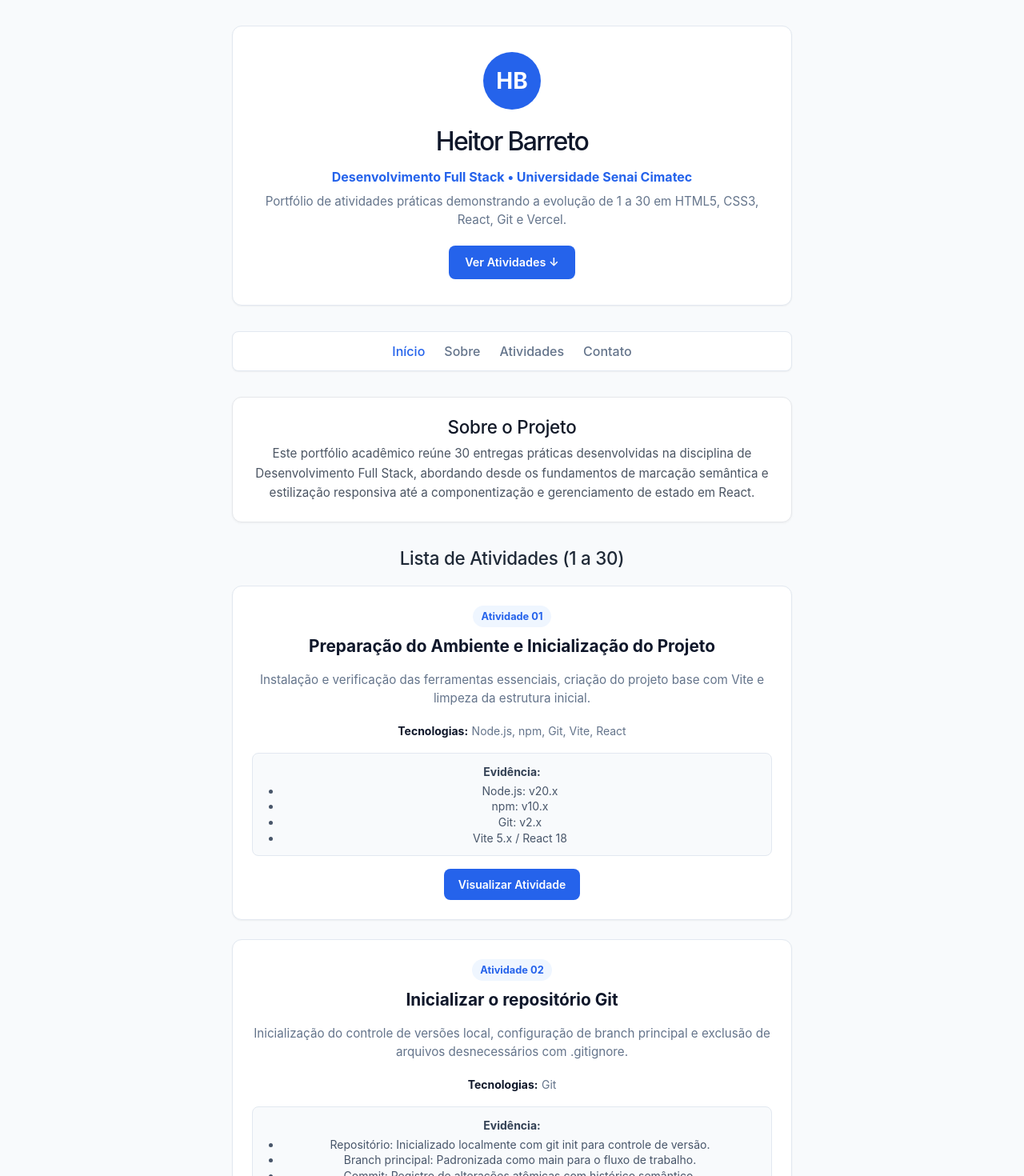
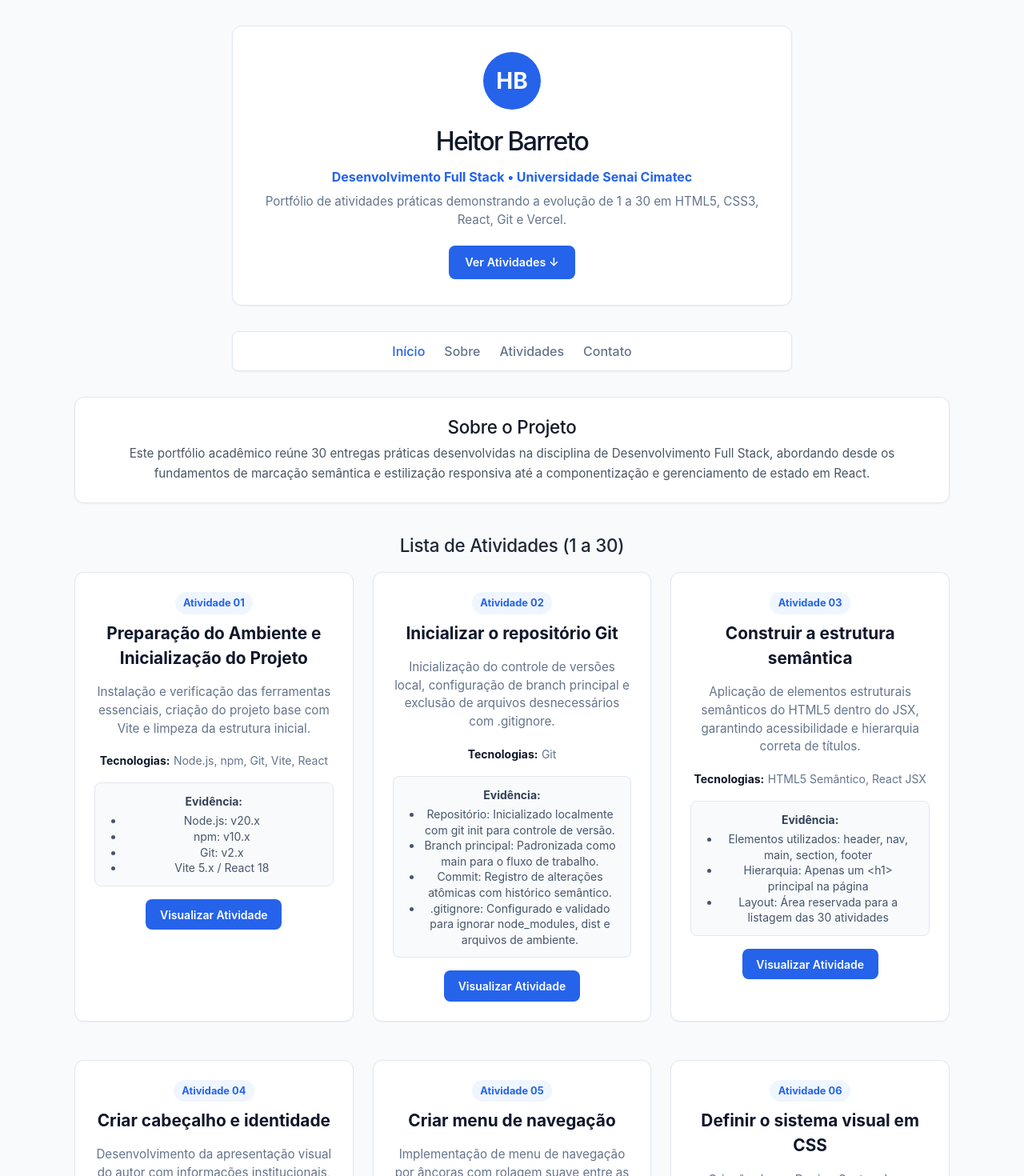
Before and after one commit to Heitorab06/Desenvolvimento-FullStack, a React (Vite) app in the folder roteiro_pratica/: page / in a window 1280 px wide. Shown: the top 1470 px of the page at 80% size. Built offline with nearby package versions, Linux system fonts and the light colour scheme.

Commit message:
style: organizar atividades com CSS Grid

```diff
--- a/roteiro_pratica/src/App.css
+++ b/roteiro_pratica/src/App.css
@@ -96,6 +96,21 @@
   color: var(--primary);
 }
 
+.main-container {
+  max-width: 1100px;
+  margin: 0 auto;
+  width: 100%;
+  display: flex;
+  flex-direction: column;
+  gap: 2.5rem;
+}
+
+.grid-atividades {
+  display: grid;
+  grid-template-columns: repeat(auto-fit, minmax(300px, 1fr));
+  gap: 1.5rem;
+}
+
 .rodape-container {
   text-align: center;
   margin-top: 3rem;
--- a/roteiro_pratica/src/App.jsx
+++ b/roteiro_pratica/src/App.jsx
@@ -33,7 +33,7 @@ export default function App() {
         <a href="#contato" className="nav-link">Contato</a>
       </nav>
 
-      <main style={{ maxWidth: '700px', margin: '0 auto', display: 'flex', flexDirection: 'column', gap: '2rem' }}>
+      <main className="main-container">
         {/* Seção Sobre */}
         <section id="sobre" style={{
           backgroundColor: '#ffffff',
@@ -53,6 +53,7 @@ export default function App() {
           <h2 style={{ fontSize: '1.4rem', color: '#1f2937', marginBottom: '1.25rem' }}>
             Lista de Atividades (1 a 30)
           </h2>
+          <div className="grid-atividades">
             {listaAtividades.map((item) => (
               <Card
                 key={item.id}
@@ -65,6 +66,7 @@ export default function App() {
               >
               </Card>
             ))}
+          </div>
         </section>
 
         {/* Seção Contato */}
```
Lines whose indentation alone changed are shown as unchanged.
